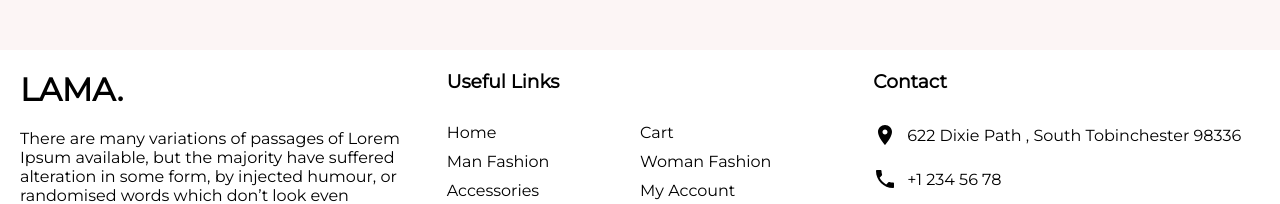
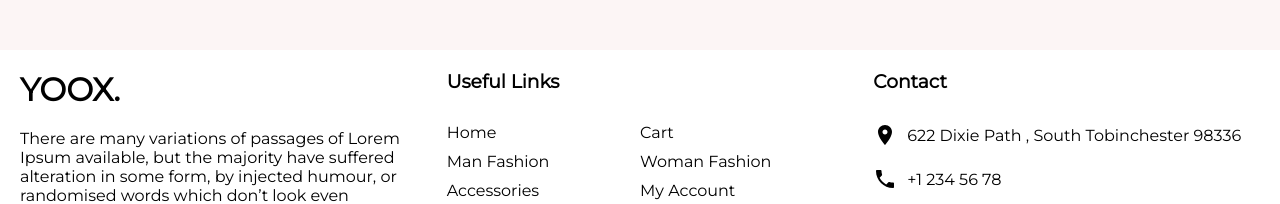
Before and after one commit to roohitgupta/LAMA-E-ECOMMERCE, a React (Create React App) app: page / in a window 1280 px wide. Shown: the part 3046-3250 px from the top of the page. Built offline with nearby package versions, Linux system fonts and the light colour scheme.

Commit message:
some changes for deplyoment

```diff
--- a/src/components/Footer.jsx
+++ b/src/components/Footer.jsx
@@ -87,7 +87,7 @@ import {
     return (
       <Container>
         <Left>
-          <Logo>LAMA.</Logo>
+          <Logo>YOOX.</Logo>
           <Desc>
             There are many variations of passages of Lorem Ipsum available, but
             the majority have suffered alteration in some form, by injected
--- a/src/components/Product.jsx
+++ b/src/components/Product.jsx
@@ -1,7 +1,6 @@
 import { FavoriteBorderOutlined, SearchOutlined, ShoppingCartOutlined } from '@material-ui/icons'
 import React from 'react'
 import styled from 'styled-components'
-import { Link } from "react-router-dom"
 
 
 
--- a/src/pages/Product.jsx
+++ b/src/pages/Product.jsx
@@ -2,7 +2,6 @@ import React from 'react'
 import styled from "styled-components"
 import Navbar from "../components/Navbar"
 import Announcement from "../components/Announcement"
-import Products from "../components/Products"
 import Newsletter from "../components/Newsletter"
 import Footer from "../components/Footer"
 import { Add, Remove } from "@material-ui/icons";
--- a/src/pages/ProductList.jsx
+++ b/src/pages/ProductList.jsx
@@ -5,7 +5,7 @@ import Announcement from "../components/Announcement"
 import Products from "../components/Products"
 import Newsletter from "../components/Newsletter"
 import Footer from "../components/Footer"
-import { Link } from "react-router-dom"
+
 
 const Container = styled.div`
 
```
